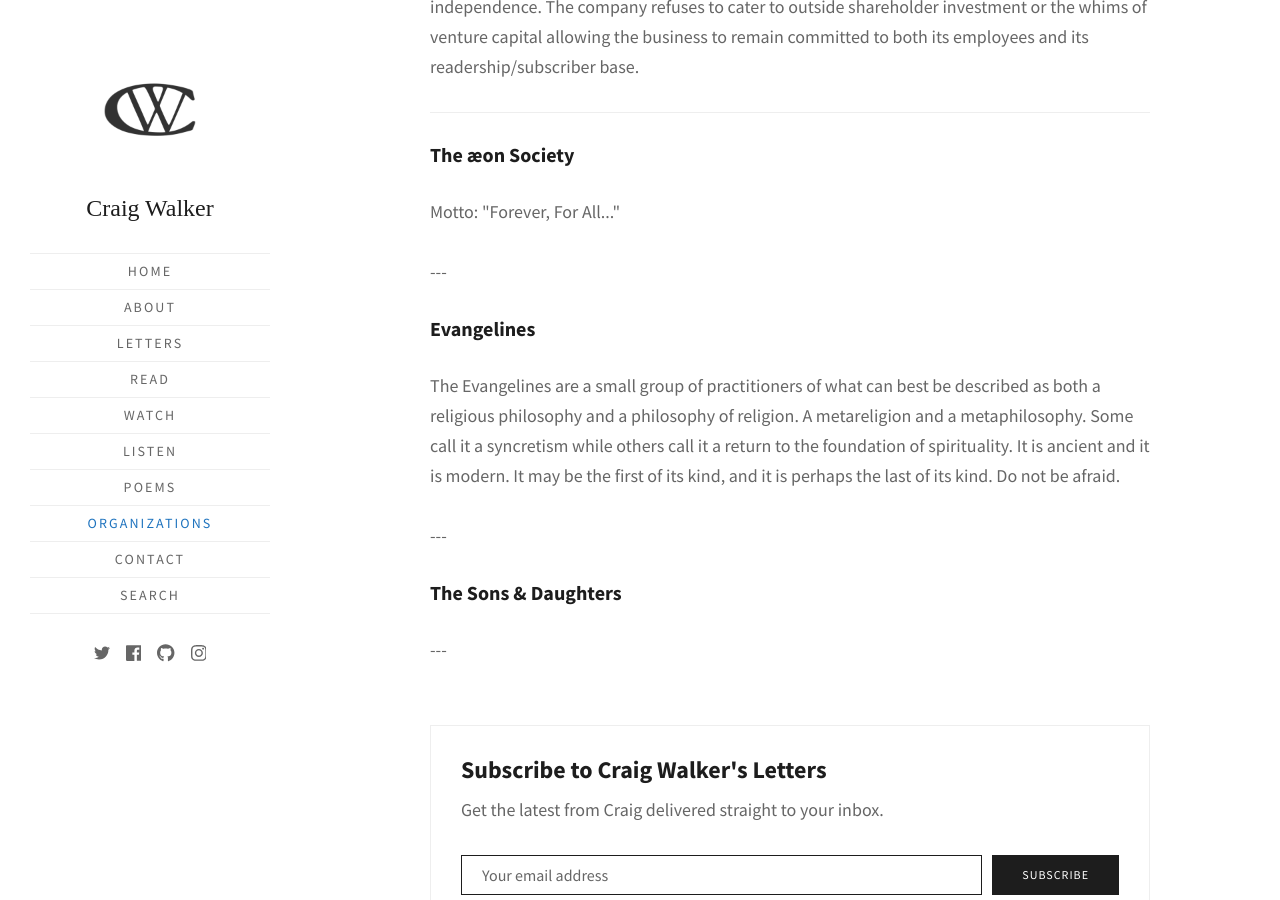
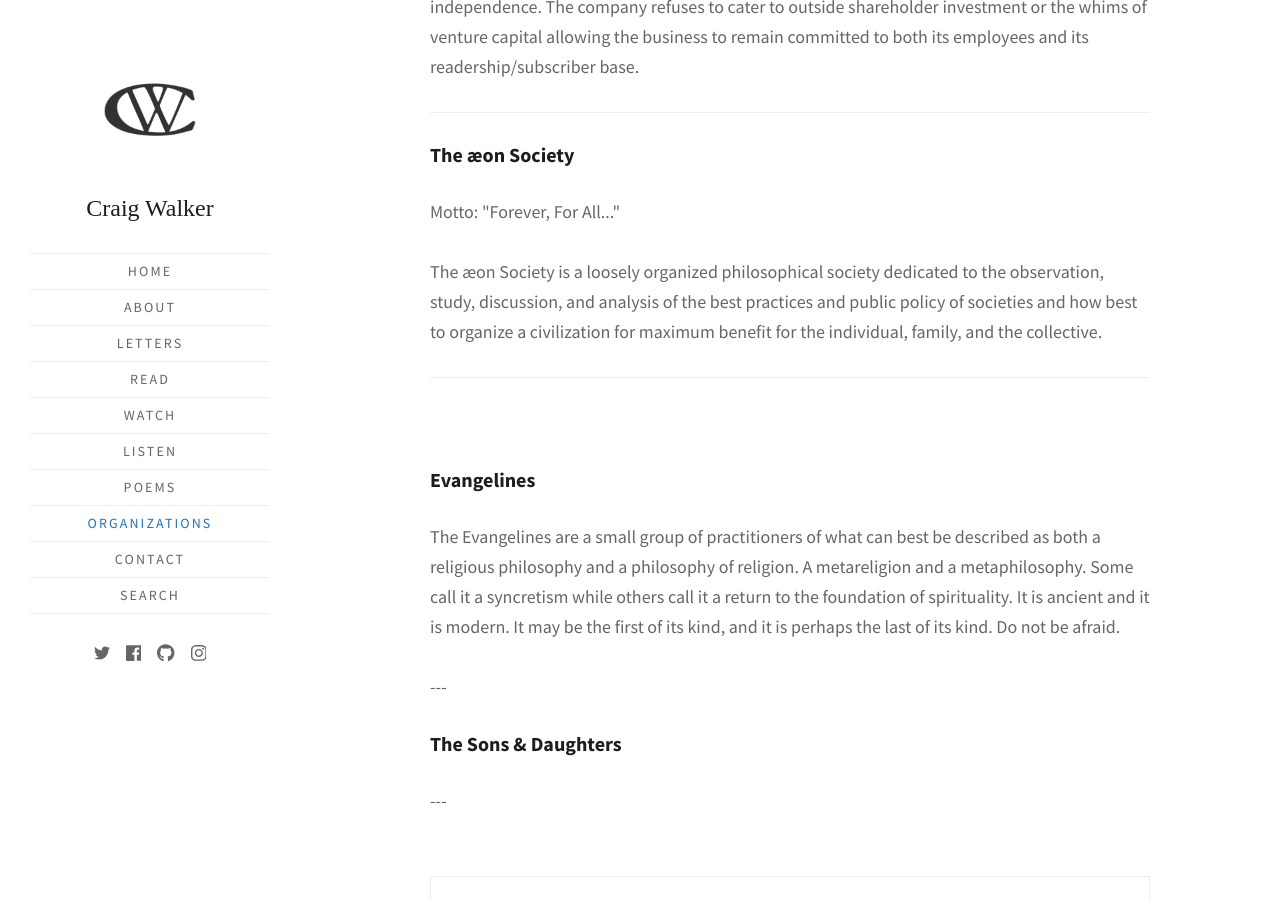
Before and after one commit to walkercraig/walkercraig, a Jekyll site: the page built from organizations.html, in a window 1280 px wide and 900 px high, scrolled down 520 px. Built offline with Jekyll 4.4.1, drawn with Linux system fonts in a browser that asks for light colours; some web fonts are replaced.

Commit message:
Update organizations.html

```diff
--- a/organizations.html
+++ b/organizations.html
@@ -17,7 +17,8 @@ title: Organizations
     <hr>
     <p><h3>The æon Society</h3></p>
     <p>Motto: "Forever, For All..."</p>
-    ---
+    The æon Society is a loosely organized philosophical society dedicated to the observation, study, discussion, and analysis of the best practices and public policy of societies and how best to organize a civilization for maximum benefit for the individual, family, and the collective.</p>
+    <hr>
     <br/>
     <p><h3>Evangelines</h3></p>
     <p>The Evangelines are a small group of practitioners of what can best be described as both a religious philosophy and a philosophy of religion. A metareligion and a metaphilosophy. Some call it a syncretism while others call it a return to the foundation of spirituality. It is ancient and it is modern. It may be the first of its kind, and it is perhaps the last of its kind. Do not be afraid.</p>
```
